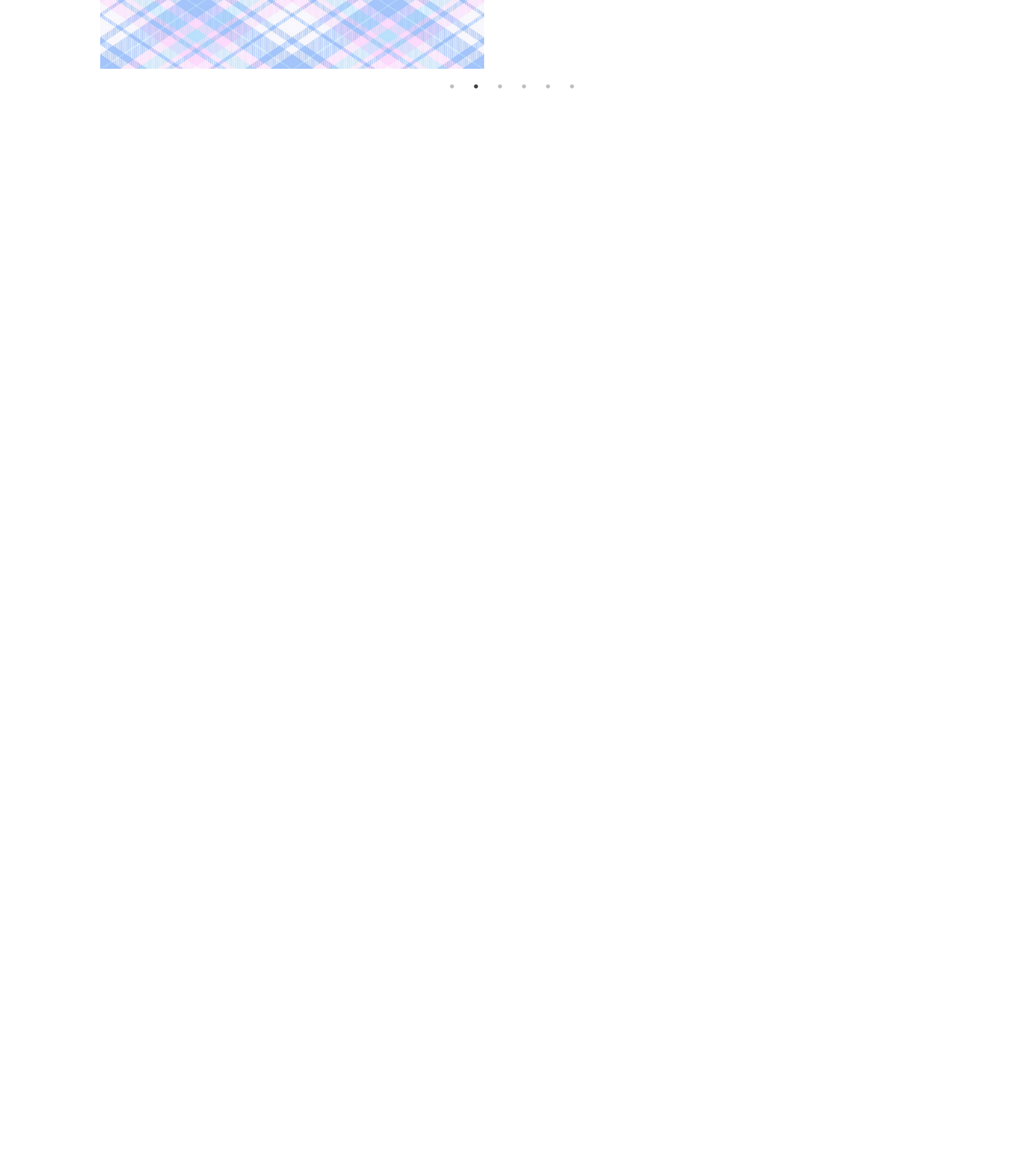
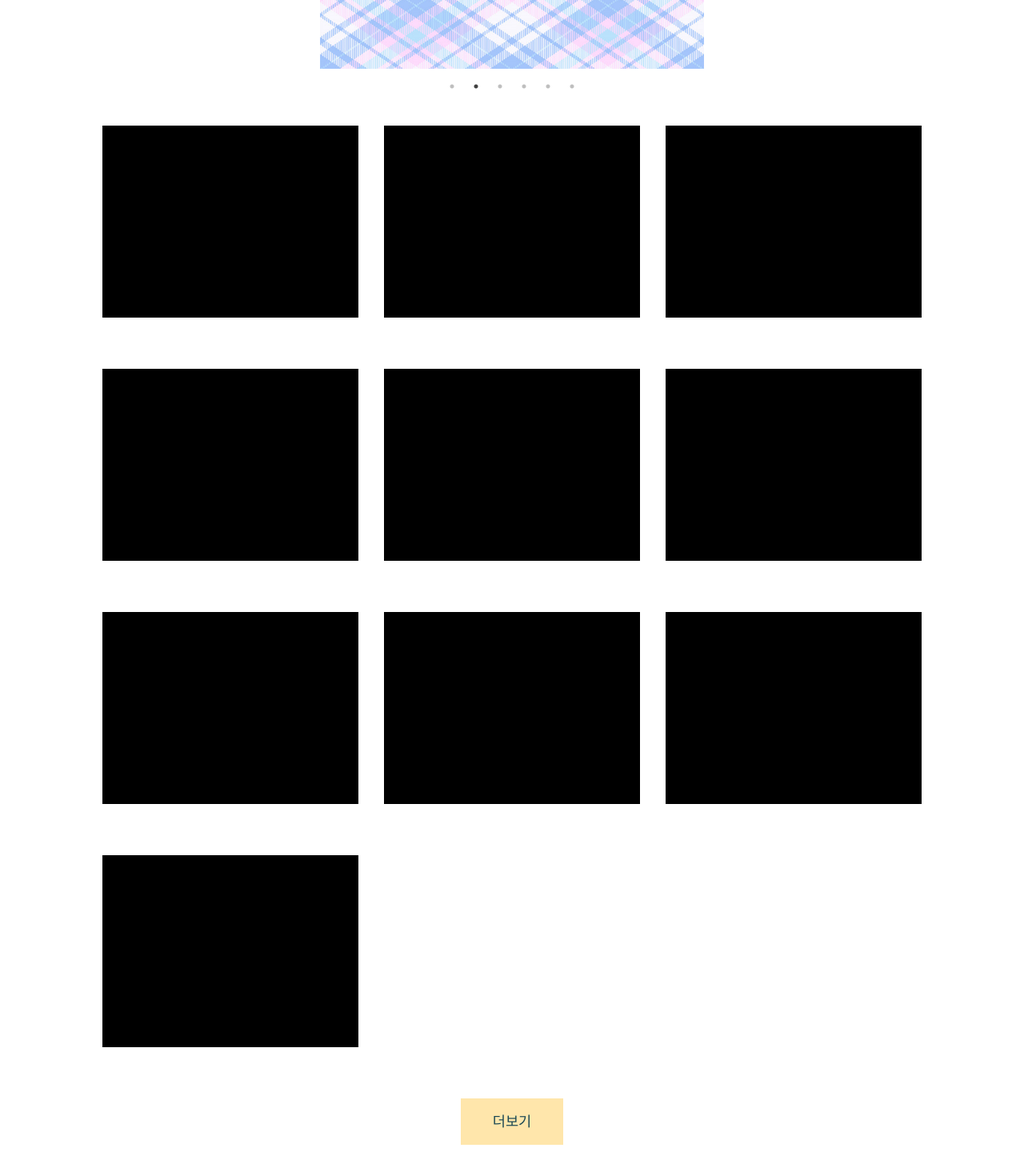
Before and after one commit to ParkJaeyeon0308/ServeyTheory, a React (Create React App) app in the folder surveytheory/: page / in a window 1280 px wide. Shown: the part 330-1800 px from the top of the page at 80% size. Before the commit the page ends 800 px from the top, so only its background shows below. Built offline with nearby package versions, Linux system fonts and the light colour scheme; a web font is replaced by a local one.

Commit message:
3 3 1 박스 배치

```diff
--- a/surveytheory/src/pages/Home/home.js
+++ b/surveytheory/src/pages/Home/home.js
@@ -1,4 +1,6 @@
 import React, { Component } from "react";
+import { Link } from "react-router-dom";
+
 import "slick-carousel/slick/slick.css";
 import "slick-carousel/slick/slick-theme.css";
 import Slider from "react-slick";
@@ -6,6 +8,14 @@
 
 export default class Home extends Component {
     render() {
+        // img style settings
+        const img_style = {
+            width: "30rem",
+            height: "20rem",
+            margin: "0 auto"
+        };
+
+        // slider settings
         const settings = {
             dots: true, //넘겨지는 점 보여지게
             arrows: true,
@@ -19,42 +29,49 @@
             <div className="container">
                 <Slider {...settings} className="slide">
                     <div>
-                        <img
-                            src="/images/지브리.png"
-                            style={{ width: "30rem", height: "20rem" }}
-                        />
+                        <img src="/images/지브리.png" style={img_style} />
                     </div>
                     <div>
                         <img
                             src="/images/스코틀랜드 격자.jpg"
-                            style={{ width: "30rem", height: "20rem" }}
+                            style={img_style}
                         />
                     </div>
                     <div>
-                        <img
-                            src="/images/아가일 체크.jpg"
-                            style={{ width: "30rem", height: "20rem" }}
-                        />
+                        <img src="/images/아가일 체크.jpg" style={img_style} />
                     </div>
                     <div>
-                        <img
-                            src="/images/보라하늘.png"
-                            style={{ width: "30rem", height: "20rem" }}
-                        />
+                        <img src="/images/보라하늘.png" style={img_style} />
                     </div>
                     <div>
-                        <img
-                            src="/images/노란 체크.jpg"
-                            style={{ width: "30rem", height: "20rem" }}
-                        />
+                        <img src="/images/노란 체크.jpg" style={img_style} />
                     </div>
                     <div>
                         <img
                             src="/images/스코틀랜드 격자.jpg"
-                            style={{ width: "30rem", height: "20rem" }}
+                            style={img_style}
                         />
                     </div>
                 </Slider>
+                <div className="box"></div>
+                <div className="box"></div>
+                <div className="box"></div>
+                <div className="box"></div>
+                <div className="box"></div>
+                <div className="box"></div>
+                <div className="box"></div>
+                <div className="box"></div>
+                <div className="box"></div>
+                <div className="box"></div>
+
+                {/* 빈 박스 */}
+                <div className="box"></div>
+                <div className="box"></div>
+                <Link to="./SignUp">
+                    <button type="button" className="more">
+                        더보기
+                    </button>
+                </Link>
             </div>
         );
     }
--- a/surveytheory/src/pages/Home/slider.css
+++ b/surveytheory/src/pages/Home/slider.css
@@ -1,9 +1,3 @@
-/* .container {
-    width: 100%;
-    align-items: center;
-    align-content: center;
-    align-self: center;
-} */
 .container {
     height: 100%;
     display: flex;
@@ -14,14 +8,43 @@
     align-self: center;
     margin-top: 1rem;
 }
-/* .container .images {
-    width: 45rem;
-    height: 25rem;
-    margin: 0px auto;
-} */
 
 .slide {
     flex: auto;
     width: 100%;
     align-items: center;
 }
+
+.container .box {
+    width: 20rem;
+    height: 15rem;
+    background-color: black;
+
+    margin-top: 4rem;
+    margin-left: 1rem;
+    margin-right: 1rem;
+}
+
+.container .box:nth-child(11) {
+    margin-bottom: 4rem;
+}
+
+.container .box:nth-child(12),
+.container .box:nth-child(13) {
+    background-color: white;
+    margin-bottom: 4rem;
+}
+
+.more {
+    background-color: rgb(255, 230, 171);
+    color: rgb(24, 70, 83);
+    font-size: 1.1em;
+
+    padding: 1rem 2.5rem;
+    border: none;
+    margin-bottom: 4rem;
+}
+
+.more:hover {
+    background-color: rgb(255, 215, 121);
+}
```
